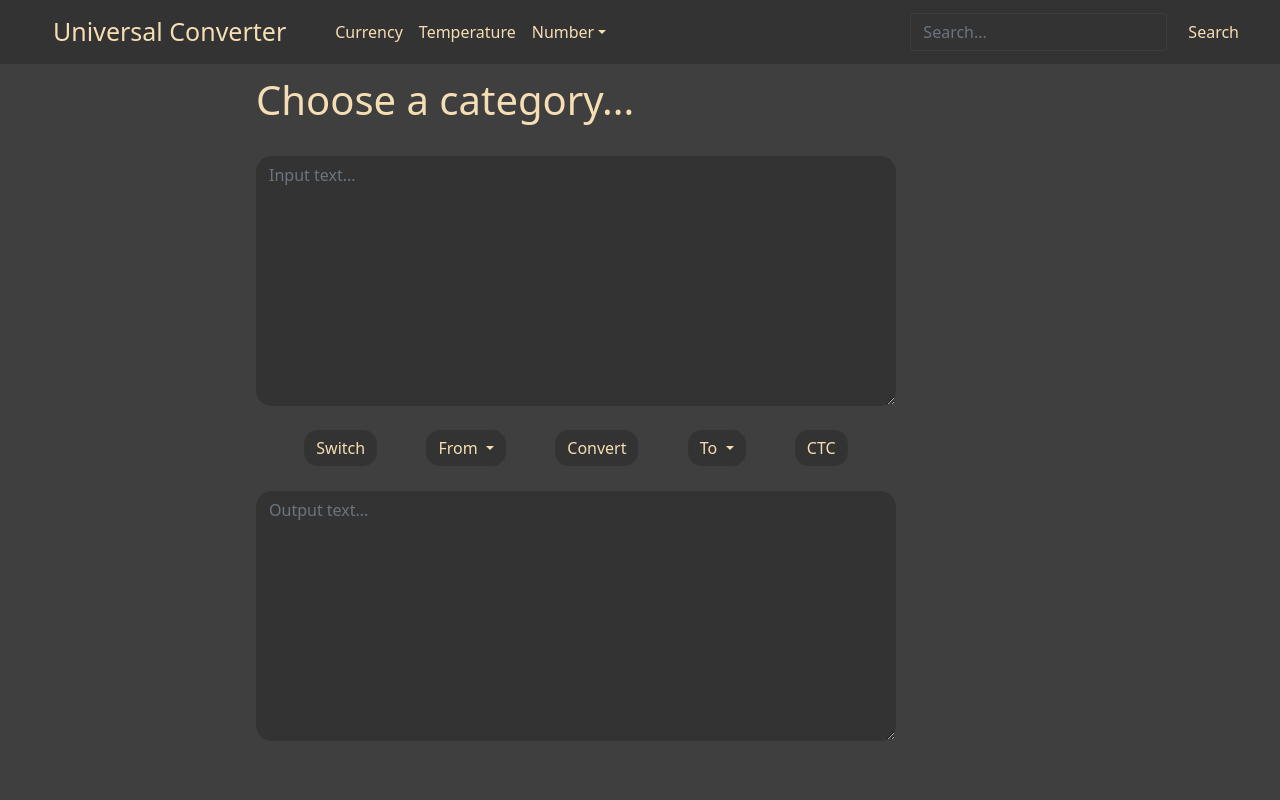
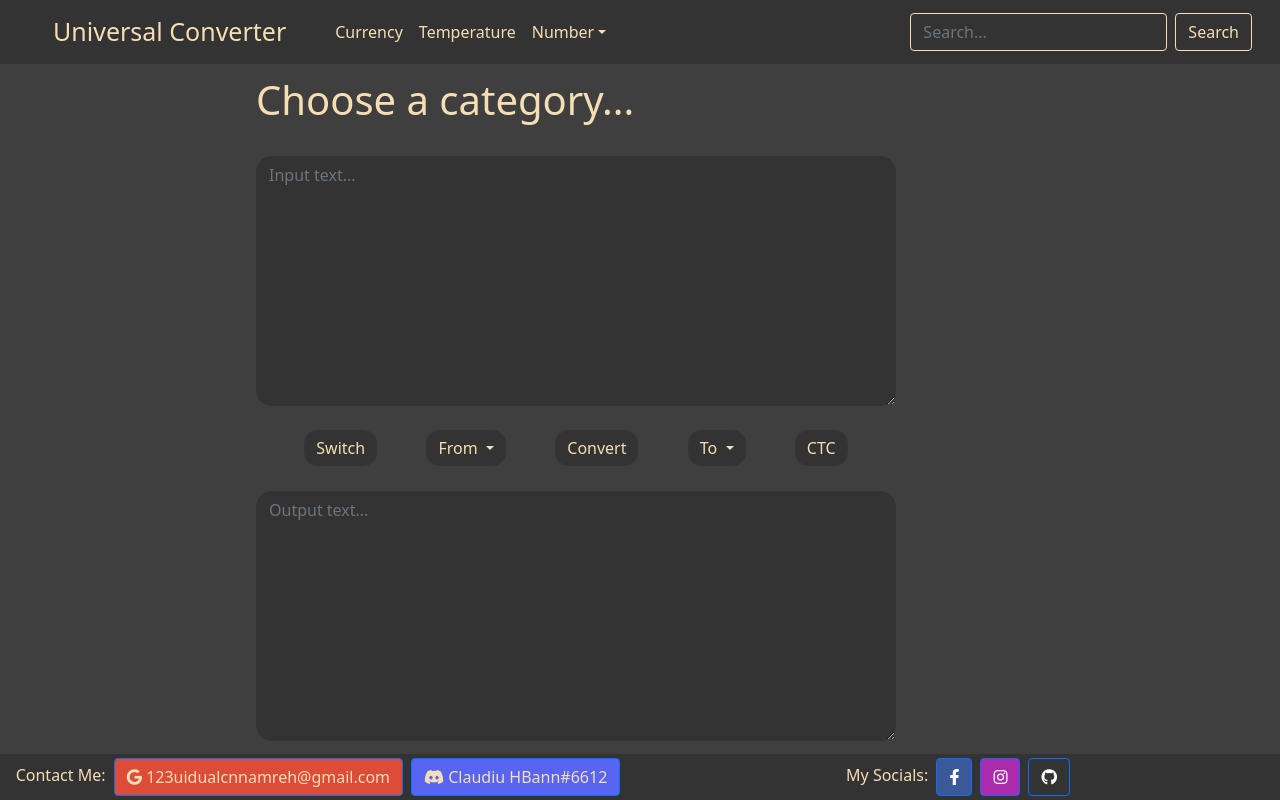
Before and after one commit to ClaudiuHBann/UCWClient, an Angular app: page / in a window 1280 px wide. Built offline with nearby package versions, Linux system fonts and the light colour scheme.

Commit message:
added footer with contacts and socials

```diff
--- a/package.json
+++ b/package.json
@@ -19,6 +19,7 @@
         "@angular/platform-browser-dynamic": "~13.0.0",
         "@angular/router": "~13.0.0",
         "@popperjs/core": "^2.10.2",
+        "angular-bootstrap-md": "^4.3.2",
         "bootstrap": "^5.1.3",
         "http-server": "^14.1.0",
         "jquery": "^3.6.0",
--- a/src/app/app.component.html
+++ b/src/app/app.component.html
@@ -1,7 +1,7 @@
 <nav class="navbar navbar-expand-lg sticky-top" style="background-color: #333;">
     <div class="container-fluid">
         <a class="navbar-brand" href="#home" style="padding-left: 25px; padding-right: 25px; font: bold; font-size: 25px; color: wheat;">Universal Converter</a>
-        <button class="navbar-toggler" type="button" data-bs-toggle="collapse" data-bs-target="#navbarSupportedContent" aria-controls="navbarSupportedContent" aria-expanded="false" aria-label="Toggle navigation">
+        <button class="navbar-toggler ml-auto custom-toggler" type="button" data-bs-toggle="collapse" data-bs-target="#navbarSupportedContent" aria-controls="navbarSupportedContent" aria-expanded="false" aria-label="Toggle navigation">
         <span class="navbar-toggler-icon" style="color: wheat;"></span>
       </button>
         <div class="collapse navbar-collapse" id="navbarSupportedContent">
@@ -20,8 +20,8 @@
                 </li>
             </ul>
             <form class="d-flex">
-                <input class="form-control me-2" type="search" placeholder="Search..." aria-label="Search" style="background-color: #333; color: wheat; border-color: #3f3f3f;">
-                <button class="btn" style="color: wheat;" type="submit">Search</button>
+                <input class="form-control me-2" type="search" placeholder="Search..." aria-label="Search" style="background-color: #333; color: wheat; border-color: wheat;">
+                <button class="btn" style="color: wheat; border-color: wheat;" type="submit">Search</button>
             </form>
         </div>
     </div>
@@ -71,4 +71,22 @@
     </div>
 </div>
 
+<footer class="bg-light text-center fixed-bottom">
+    <div class="text-center" style="background-color: #333; display: flex">
+        <div class="container text-center" style="color: wheat;">Contact Me:
+            <section style="display: inline-block;">
+                <a class="btn btn-primary btn-floating m-1" style="background-color: #dd4b39;"><i class="fab fa-google"></i> 123uidualcnnamreh@gmail.com</a>
+                <a class="btn btn-primary btn-floating m-1" style="background-color: #5865F2;"><i class="fab fa-discord"></i> Claudiu HBann#6612</a>
+            </section>
+        </div>
+        <div class="container text-center" style="color:wheat">My Socials:
+            <section style="display: inline-block;">
+                <a class="btn btn-primary btn-floating m-1" style="background-color: #3b5998;" target="_blank" rel="noopener noreferrer" href="https://www.facebook.com/profile.php?id=100011084952722" role="button"><i class="fab fa-facebook-f"></i></a>
+                <a class="btn btn-primary btn-floating m-1" style="background-color: #ac2bac;" target="_blank" rel="noopener noreferrer" href="https://www.instagram.com/claudiuhbann/?hl=en" role="button"><i class="fab fa-instagram"></i></a>
+                <a class="btn btn-primary btn-floating m-1" style="background-color: #333333;" target="_blank" rel="noopener noreferrer" href="https://github.com/ClaudiuHBann" role="button"><i class="fab fa-github"></i></a>
+            </section>
+        </div>
+    </div>
+</footer>
+
 <router-outlet></router-outlet>
--- a/src/index.html
+++ b/src/index.html
@@ -9,6 +9,8 @@
     <link rel="icon" type="image/x-icon" href="favicon.ico">
 
     <link rel="stylesheet" href="https://maxcdn.bootstrapcdn.com/bootstrap/4.3.1/css/bootstrap.min.css">
+    <link rel="stylesheet" href="https://use.fontawesome.com/releases/v5.11.2/css/all.css">
+
     <script src="https://ajax.googleapis.com/ajax/libs/jquery/3.4.1/jquery.min.js"></script>
     <script src="https://cdnjs.cloudflare.com/ajax/libs/popper.js/1.14.7/umd/popper.min.js"></script>
     <script src="https://maxcdn.bootstrapcdn.com/bootstrap/4.3.1/js/bootstrap.min.js"></script>
```
Also changed, not shown: src/app/app.component.css (+15 -0 lines), 1 other file (tests, documents, lock files or other folders).
